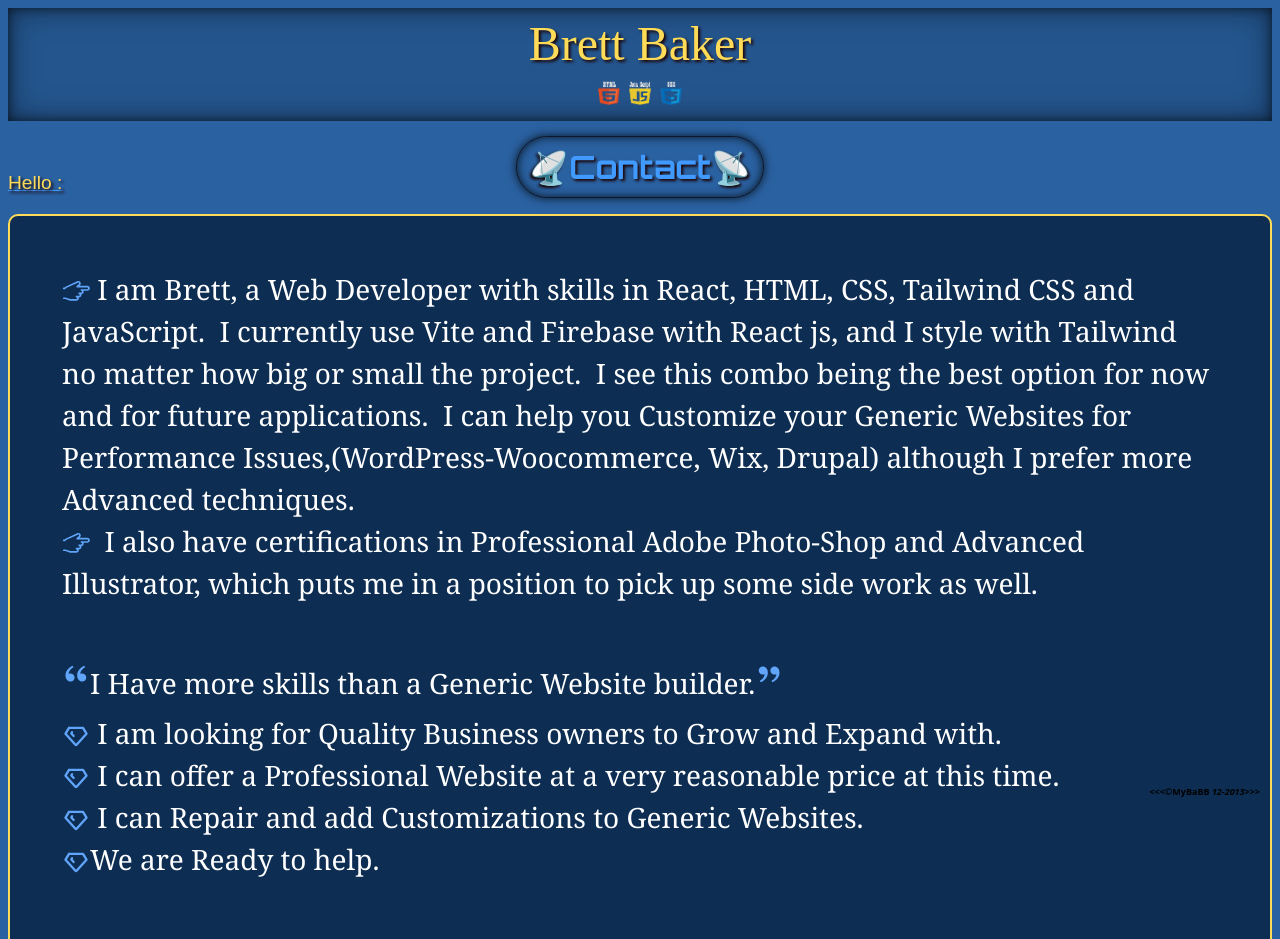
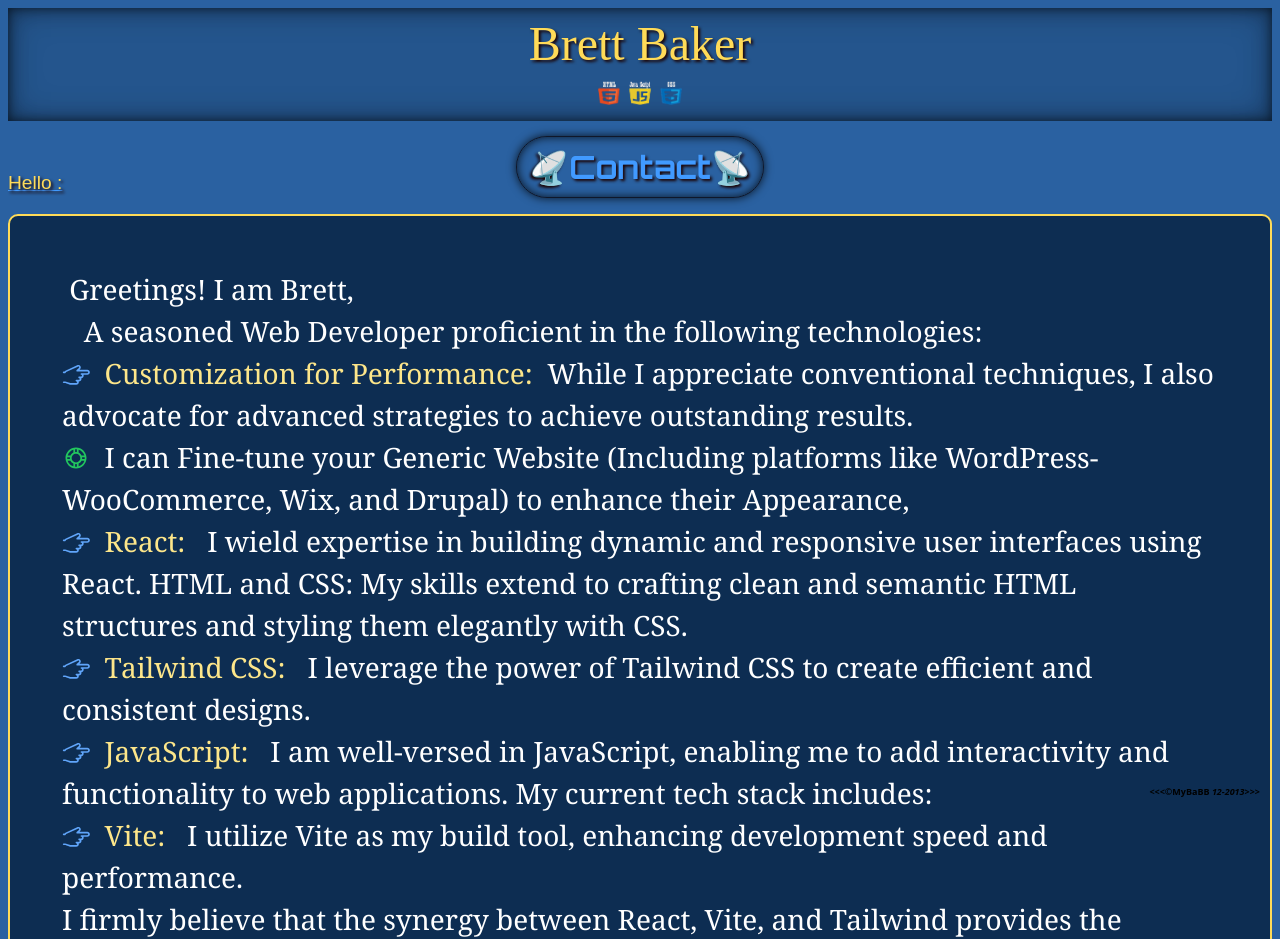
Before and after one commit to MyBaBB/My_Introduction, a React (Vite) app: page / in a window 1280 px wide. Shown: the top 939 px of the page. Built offline with nearby package versions, Linux system fonts and the light colour scheme.

Commit message:
added some professionalism to it, I took out all the wimpy begginer stuff and jumped in there

```diff
--- a/src/components/TopSection.jsx
+++ b/src/components/TopSection.jsx
@@ -9,7 +9,7 @@
 import { RiDoubleQuotesR } from "react-icons/ri";
 import { TfiHandPointRight } from "react-icons/tfi";
 import { TbDiamond } from "react-icons/tb";
-
+import { LiaLifeRingSolid } from "react-icons/lia";
 
 
 const TopSection = () => {
@@ -22,10 +22,51 @@
         <p className="objectiveParagraph
         text-[12px] xxs:text-[16px] xs:text-[20px] sm:text-[24px] md:text-[28px]
         p-[12px] xxs:p-[22px] xs:p-[32px] sm:p-[42px] md:p-[52px] lg:p-[52px] ">
-          <TfiHandPointRight className='inline-block text-blue-400 -mt-1' />&nbsp;I am Brett, a Web Developer with skills in React, HTML, CSS, Tailwind CSS and JavaScript.&nbsp;  I currently use Vite and Firebase with React js, and I style with Tailwind no matter how big or small the project.&nbsp; I see this combo being the best option for now and for future applications.&nbsp; I can help you Customize your Generic Websites for Performance Issues,(WordPress-Woocommerce, Wix, Drupal) although I prefer more Advanced techniques.
+          &nbsp;Greetings! I am Brett,
+          <br />&nbsp;&nbsp; A seasoned Web Developer proficient in the following technologies:
+          <br />
+
+          <TfiHandPointRight className='inline-block text-blue-400 -mt-1' />&nbsp;&nbsp;
+<span className='text-amber-200'>Customization for Performance:</span>&nbsp;&nbsp;While I appreciate conventional techniques, I also advocate for advanced strategies to achieve outstanding results.
+<br />
+
+
+<LiaLifeRingSolid className='inline-block text-green-500 -mt-1' />&nbsp;&nbsp;I can Fine-tune your Generic Website (Including platforms like WordPress-WooCommerce, Wix, and Drupal) to enhance their Appearance,
+<br />
+<TfiHandPointRight className='inline-block text-blue-400 -mt-1' />&nbsp;&nbsp;
+<span className='text-amber-200'>React:</span>&nbsp;&nbsp; I wield expertise in building dynamic and responsive user interfaces using React.
+HTML and CSS: My skills extend to crafting clean and semantic HTML structures and styling them elegantly with CSS.
+<br />
+<TfiHandPointRight className='inline-block text-blue-400 -mt-1' />&nbsp;&nbsp;
+<span className='text-amber-200'>Tailwind CSS: </span>&nbsp;&nbsp;I leverage the power of Tailwind CSS to create efficient and consistent designs.
+<br />
+
+<TfiHandPointRight className='inline-block text-blue-400 -mt-1' />&nbsp;&nbsp;
+<span className='text-amber-200'>JavaScript: </span>&nbsp;&nbsp;I am well-versed in JavaScript, enabling me to add interactivity and functionality to web applications.
+My current tech stack includes:
+
+<br />
+
+<TfiHandPointRight className='inline-block text-blue-400 -mt-1' />&nbsp;&nbsp;
+<span className='text-amber-200'>Vite: </span>&nbsp;&nbsp;I utilize Vite as my build tool, enhancing development speed and performance.
+
+<br />
+
+
+
+I firmly believe that the synergy between React, Vite, and Tailwind provides the optimal solution for both present and future web applications. Whether it&apos;s a small project or a large-scale endeavor, this stack delivers efficiency, maintainability, and robustness.
+<br />
+
+<LiaLifeRingSolid className='inline-block text-green-500 -mt-1' />&nbsp;
+            I also have certifications in Professional Adobe Photo-Shop and Advanced Illustrator, which puts me in a position to pick up some side work as well.
+
+
+
+
+<br />
+<LiaLifeRingSolid className='inline-block text-green-500 -mt-1' />&nbsp;&nbsp;Feel free to reach out if you need assistance or have any inquiries. Let&apos;s create exceptional web experiences together!
         <br/>
-        <TfiHandPointRight className='inline-block text-blue-400 -mt-1' />&nbsp;
-            I also have certifications in Professional Adobe Photo-Shop and Advanced Illustrator, which puts me in a position to pick up some side work as well.
+
           </p>
         <p className="objectiveParagraph mt-[-3rem]
         text-[12px] xxs:text-[16px] xs:text-[20px] sm:text-[24px] md:text-[28px]
```
